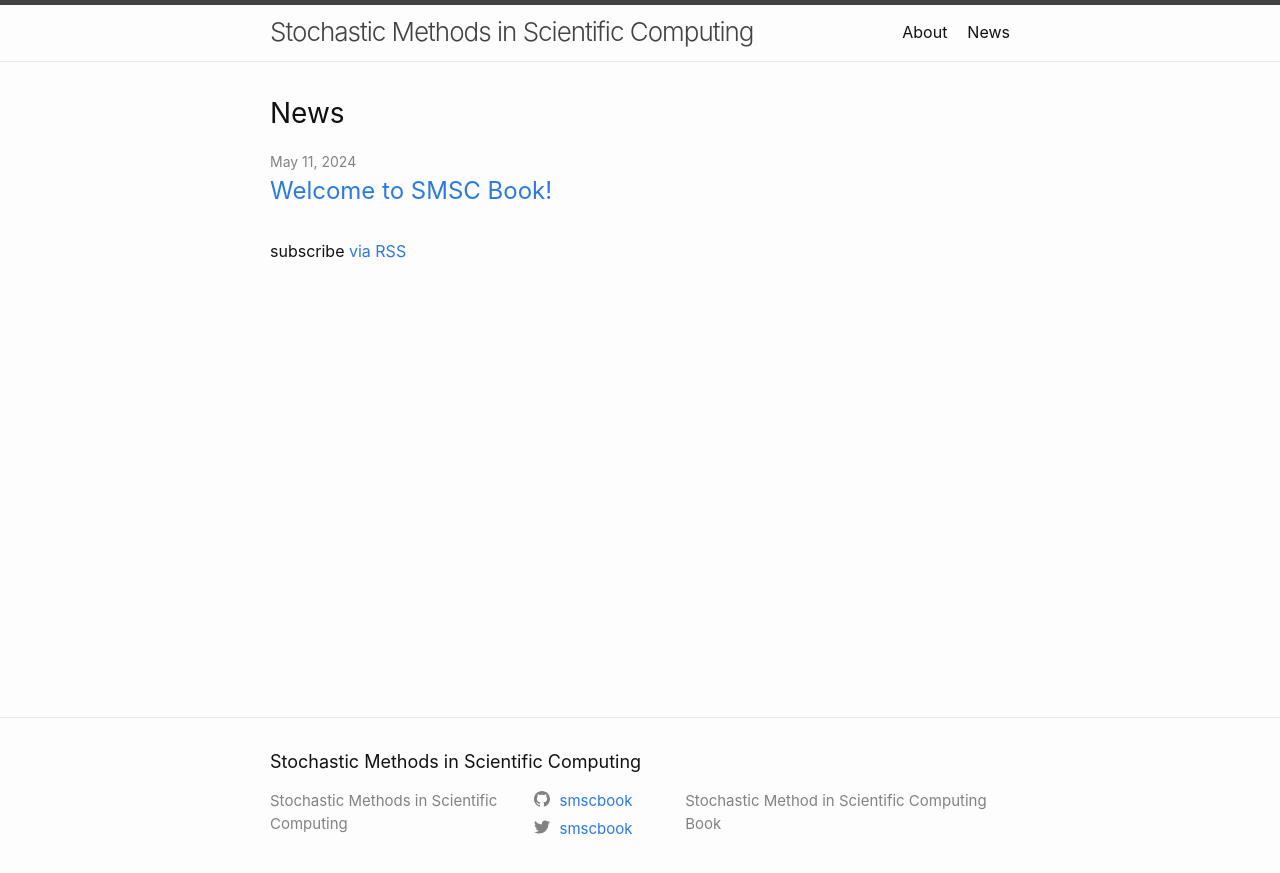
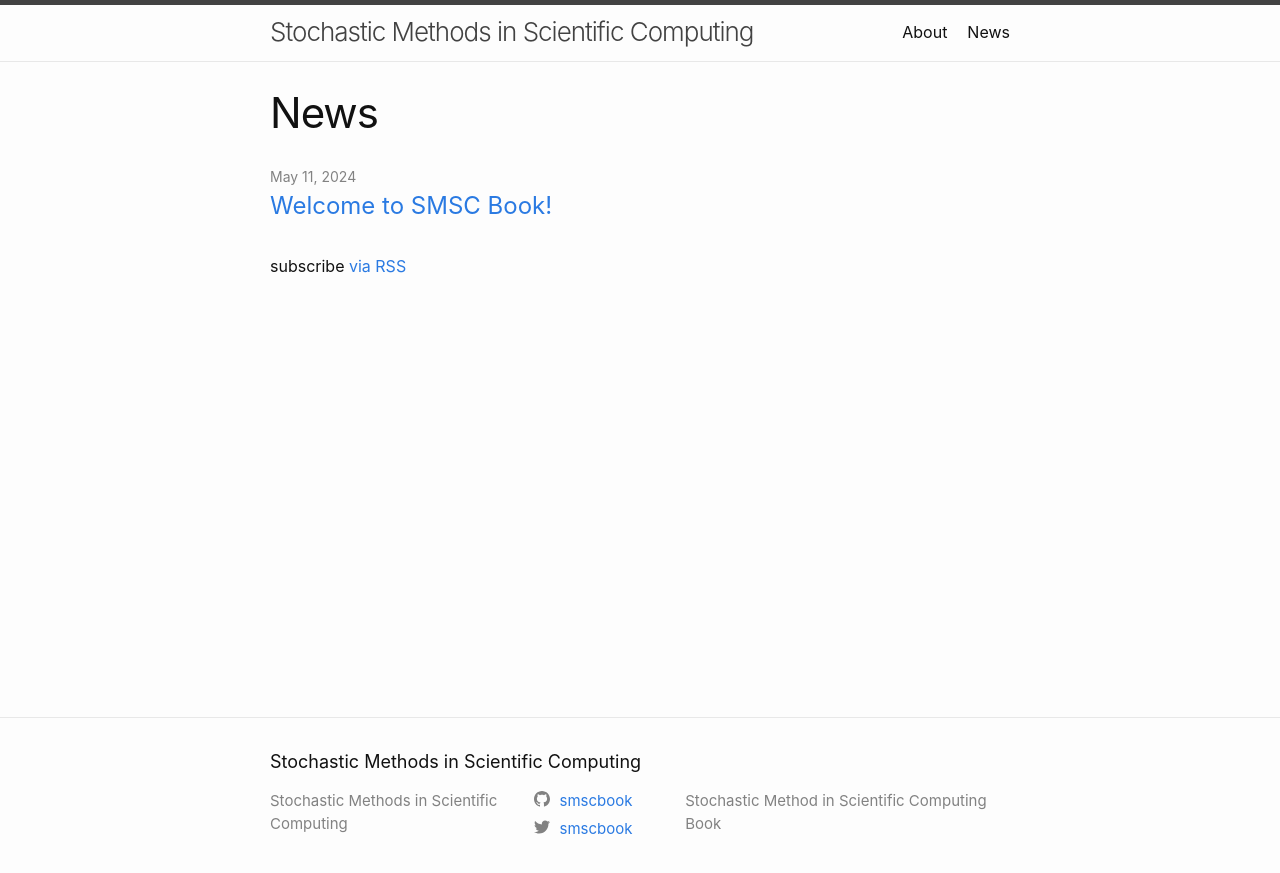
Before and after one commit to smscbook/smscbook.github.io, a Jekyll site: the page built from news.markdown, in a window 1280 px wide. Shown: the top 873 px of the page. Built offline with Jekyll 4.4.1, drawn with Linux system fonts in a browser that asks for light colours.

Commit message:
Try to fix news title size

```diff
--- a/_layouts/news.html
+++ b/_layouts/news.html
@@ -2,10 +2,14 @@
 layout: default
 ---
 
-<div class="news">
+<div class="article">
 
   {%- if site.posts.size > 0 -%}
-  <h1 class="post-list-heading">{{ page.list_title | default: "News" }}</h1>
+
+  <header class="post-header">
+  <h1 class="post-title">{{ page.title | escape }}</h1>
+  </header>
+
   <ul class="post-list">
     {%- for post in site.posts -%}
     <li>
```
